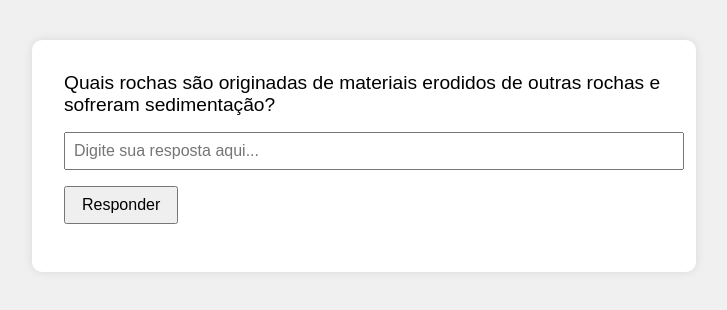
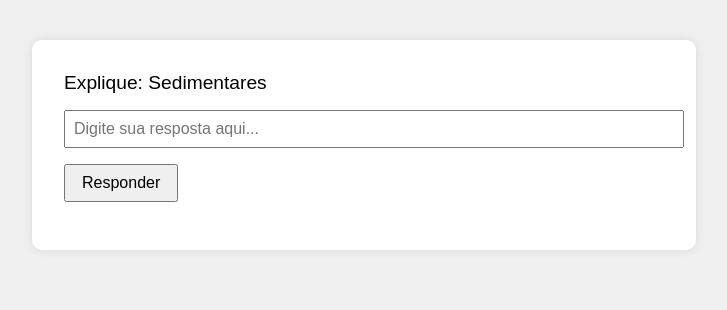
Before and after one commit to helloguyrewind/quizrochas, a plain HTML site: page index.html in a window 1280 px wide. Shown: the whole page, without its empty margins (276-1003 px from the left). Drawn offline with Linux system fonts and the light colour scheme.

Commit message:
Update index.html

```diff
--- a/index.html
+++ b/index.html
@@ -26,23 +26,23 @@
   <script>
     const questions = [
       {
-        question: "Quais rochas são originadas de materiais erodidos de outras rochas e sofreram sedimentação?",
-        answer: "sedimentares"
+        question: "Sedimentares",
+        answer: "Originadas de materiais erodidos de outras rochas e sofreram sedimentação."
       },
       {
-        question: "Que tipo de rochas resulta da transformação de rochas magmáticas e sedimentares?",
-        answer: "metamórficas"
+        question: "Metamórficas",
+        answer: "Resultado da transformação de rochas magmáticas e sedimentares."
       },
       {
-        question: "Que tipo de rochas se forma pelo resfriamento do magma?",
-        answer: "magmáticas"
+        question: "Magmáticas",
+        answer: "Formadas pelo resfriamento do magma."
       }
     ];
 
     let current = 0;
 
     function loadQuestion() {
-      document.getElementById('question').textContent = questions[current].question;
+      document.getElementById('question').textContent = `Explique: ${questions[current].question}`;
       document.getElementById('answer').value = '';
       document.getElementById('feedback').textContent = '';
     }
```
